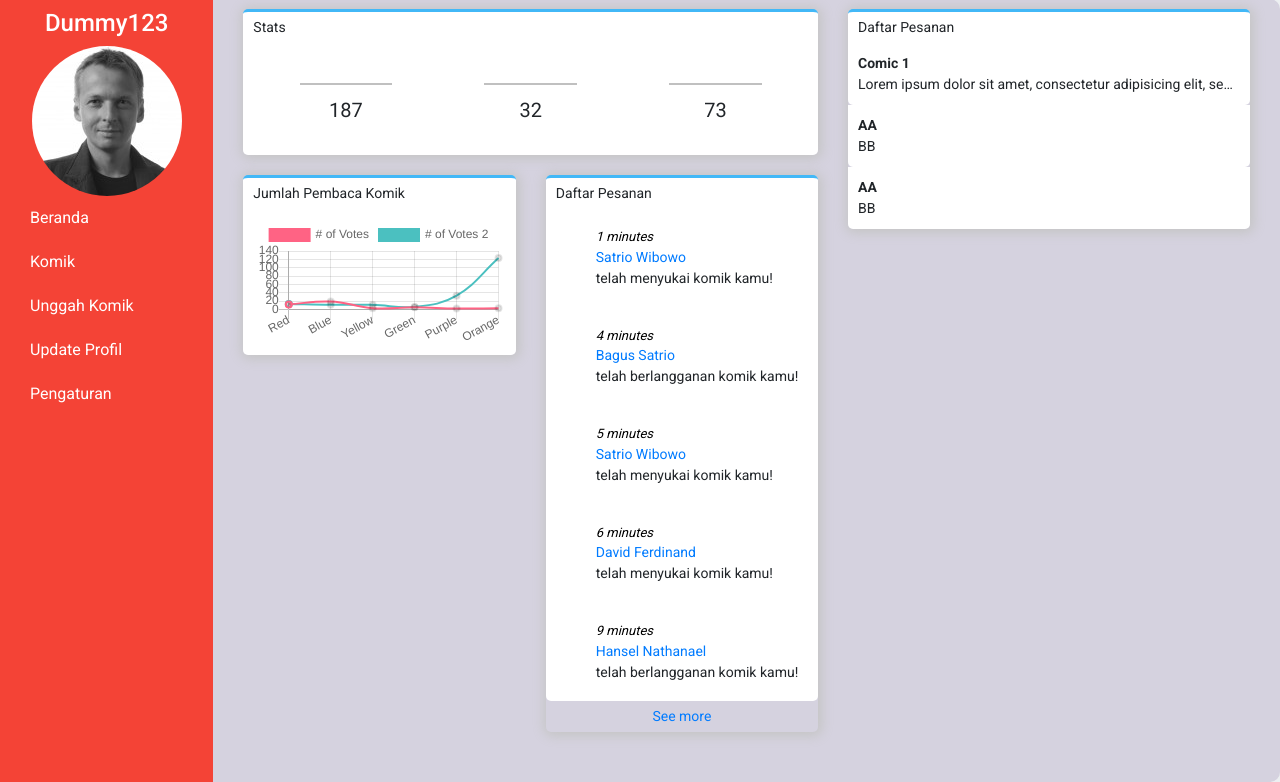
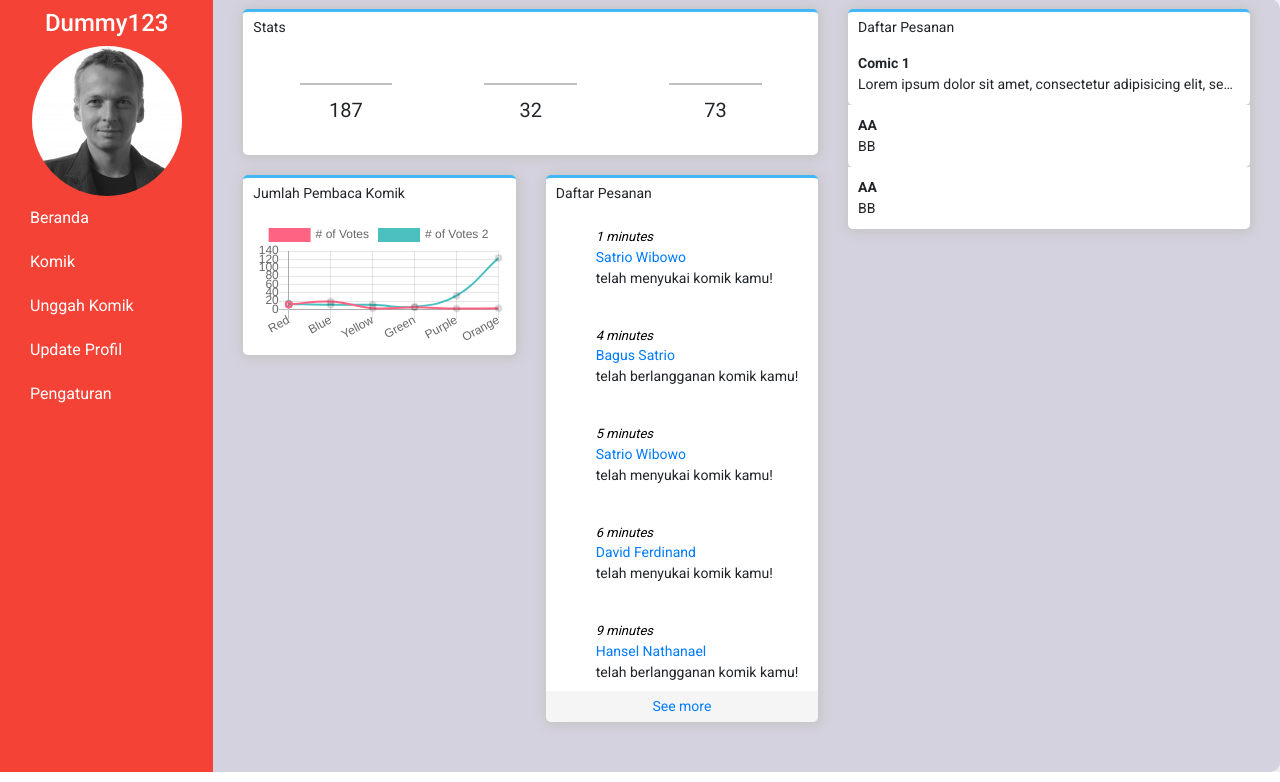
Before and after one commit to Hanselnp/TubesWebPro, a CodeIgniter app: page /TubesWebPro/adminpage in a window 1280 px wide. Shown: the part 61-843 px from the top of the page. Run offline with CodeIgniter, Linux system fonts and the light colour scheme; some libraries are stand-ins or nearby versions.

Commit message:
Moar Layout Fix

```diff
--- a/application/views/adminpage.php
+++ b/application/views/adminpage.php
@@ -176,7 +176,9 @@
 												</div>
 											</div>
 											<div class="box-footer">
-												<a href="#">See more</a>
+												<div class="row">
+													<a href="#">See more</a>
+												</div>
 											</div>
 										</div>
 									</div>
--- a/resources/css/adminpage.css
+++ b/resources/css/adminpage.css
@@ -40,13 +40,20 @@
 
 .box-body .box-body-row{
   background: #fff;
-  border-radius: 0 0 5px 5px;
   padding: 10px;
   text-align: left !important;
+  border-radius: 0 0 5px 5px;
 }
 
-.box-footer {
-  padding: 5px 0;
+.box-footer .row {
+  margin-top: -10px;
+  padding: 5px 5px 5px 5px;
+  background: #f5f5f5;
+  border-radius: 0 0 5px 5px;
+}
+
+.box-footer .row a{
+  margin: 0 auto;
 }
 
 .box-container .icons-container {
```
